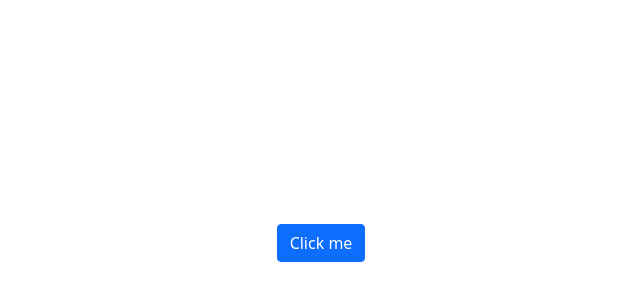
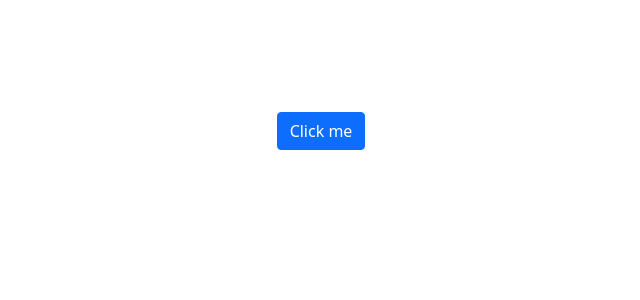
Before and after one commit to saswatsk/interview_hr, a plain HTML site: page index.html in a window 1280 px wide. Shown: the part 376-676 px from the top of the page, without its empty margins (319-959 px from the left). Drawn offline with nearby package versions, Linux system fonts and the light colour scheme.

Commit message:
Update index.html

```diff
--- a/index.html
+++ b/index.html
@@ -14,7 +14,7 @@
             display: flex;
             align-items: center;
             justify-content: center;
-            margin-top: 37vh;
+            margin-top: 30vh;
         }
         #qus{
             font-size: 7vw;
```
